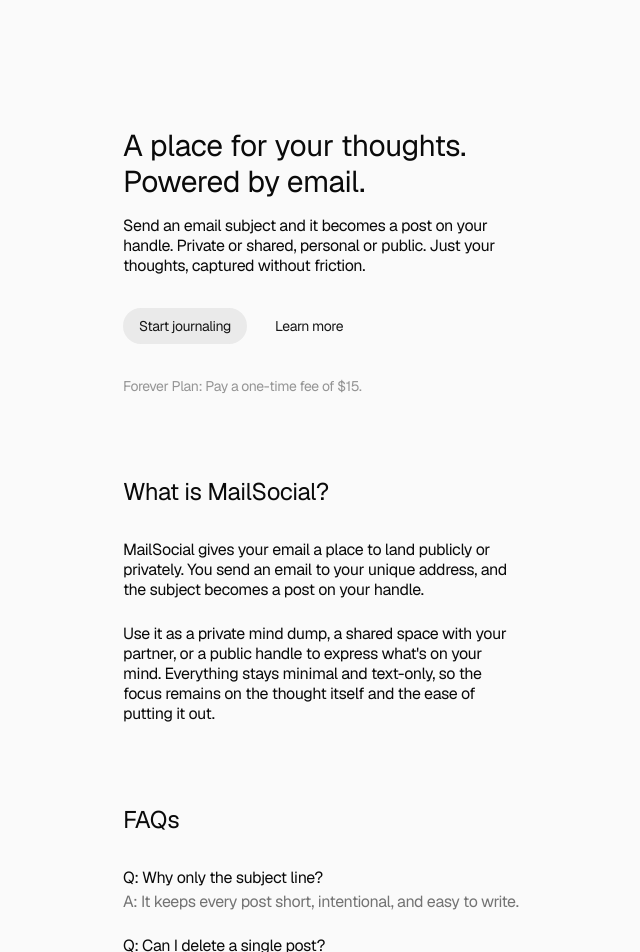
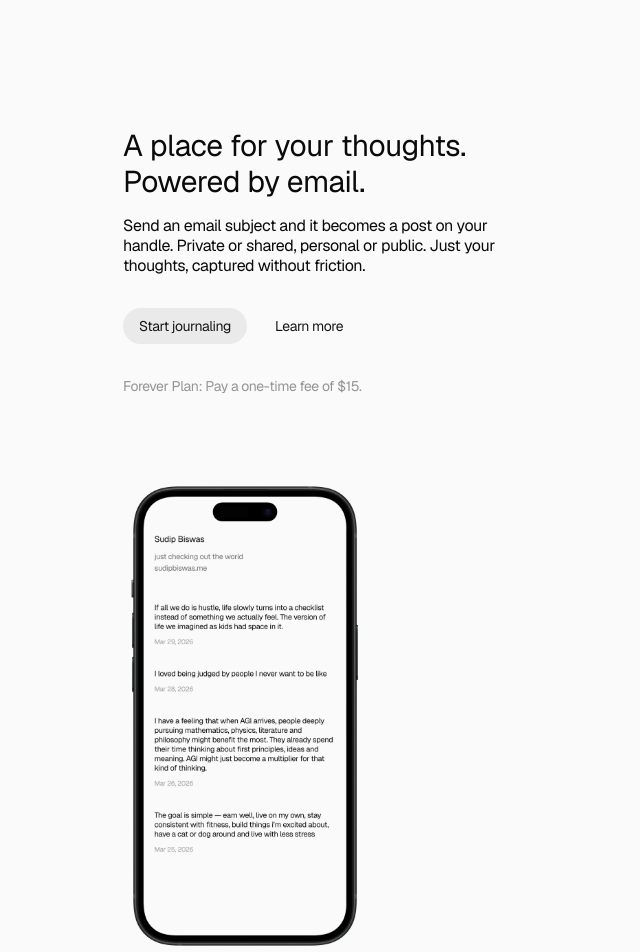
Before and after one commit to sudipbuilds/mailsocial, a Next.js app: page / in a window 1280 px wide. Shown: the top 952 px of the page, without its empty margins (317-957 px from the left). Built offline with nearby package versions, Linux system fonts and the light colour scheme.

Commit message:
feat: add product screenshot

```diff
--- a/src/app/page.tsx
+++ b/src/app/page.tsx
@@ -1,4 +1,5 @@
 import Link from 'next/link';
+import Image from 'next/image';
 
 import { PageWrapper } from '@/components/page-wrapper';
 
@@ -29,6 +30,18 @@
           </a>
         </div>
         <p className="text-muted-foreground/75 text-sm">Forever Plan: Pay a one-time fee of $15.</p>
+      </div>
+
+      {/* Mockup Section */}
+      <div className="relative h-120">
+        <Image
+          src="/mockup-vertical.webp"
+          alt="MailSocial mobile view"
+          className="object-left object-contain"
+          quality={100}
+          priority
+          fill
+        />
       </div>
 
       {/* What is MailSocial Section */}
```
Also changed, not shown: public/mockup-vertical.webp (added).
